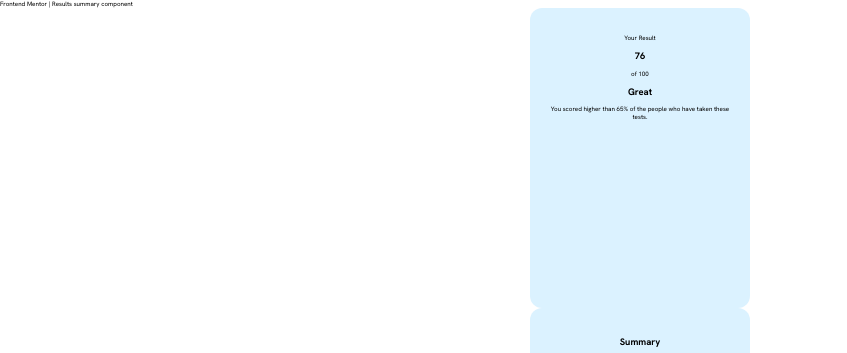
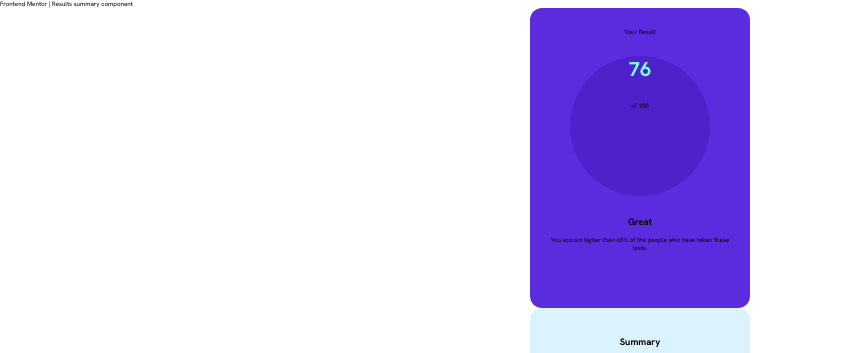
Before and after one commit to Richard5P/results-summary-challenge, a plain HTML site: page index.html in a window 1280 px wide. Shown: the top 353 px of the page, without its empty margins (0-847 px from the left). Drawn offline with Linux system fonts and the light colour scheme.

Commit message:
style: Add variable font selectors, style result circle, add result panel and circle background colors

```diff
--- a/assets/css/style.css
+++ b/assets/css/style.css
@@ -17,9 +17,30 @@ html, body {
     height: 26rem;
     margin: 0 auto;
     border-radius: 1.2rem;
-    background-color: rgba(0, 162, 255, 0.141);
-    padding: 2rem;
+    background-color: #00a2ff24;
+    padding: 2rem; /* Adds padding between contents of section and border of section */
     text-align: center;
+}
+#result{
+    background-color:hsla(256, 72%, 52%, 1);
+}
+
+#result_score {
+    width: 14rem;
+    height: 14rem;
+    margin: 2rem;
+    border-radius: 50%;
+    background-color:hsla(256, 72%, 46%, 1);
+}
+
+#result_score h3 {
+    font-size: 2rem;
+    color:aquamarine;
+}
+
+#total_score {
+    font-size: 3rem;
+    font-weight: 2rem;
 }
 
 .summary_group {
--- a/index.html
+++ b/index.html
@@ -24,17 +24,35 @@
 
 <body>
   <main>
-    <section class = "panel result"> <!-- Result Card -->
-      <p>Your Result</p>
-      <div> <!-- Result Circle-->
-        <h1>76</h1>
-        <p>of 100</p>
-      </div> <!-- /Result Circle-->
-      <h2>Great</h2>
-      <p>You scored higher than 65% of the people who have taken these tests.</p>
-    </section> <!-- /Result Card -->
+    <section id="result" class="panel"> <!-- Result Panel-->
 
-    <section class = "panel summary"> <!-- Summary Card -->
+      <div id="result_hdg"> <!--result panel heading-->
+        Your Result
+      </div> <!--/result panel heading-->
+
+      <div id="result_score"> <!--circle container with result score-->
+        <h3 id="total_score"> <!-- total result score -->
+          76
+        </h3><!-- /total result score -->
+        <p>
+          of 100
+        </p>
+
+      </div> <!--/circle container with result score-->
+
+      <div id="result_feedback"> <!--result feedback-->
+        <h2>
+          Great
+        </h2>
+        <p>
+          You scored higher than 65% of the people who have taken these tests.
+        </p>
+
+      </div> <!--/result feedback-->
+
+    </section> <!-- /Result Panel-->
+
+    <section class = "panel summary"> <!-- Summary Panel -->
       <h2>Summary</h2>
 
       <div class = "summary_group"> <!--Reaction Result-->
@@ -69,7 +87,7 @@
         Continue
       </button>
 
-    </section> <!-- /Summary Card -->
+    </section> <!-- /Summary Panel -->
 
   </main>
 
```
